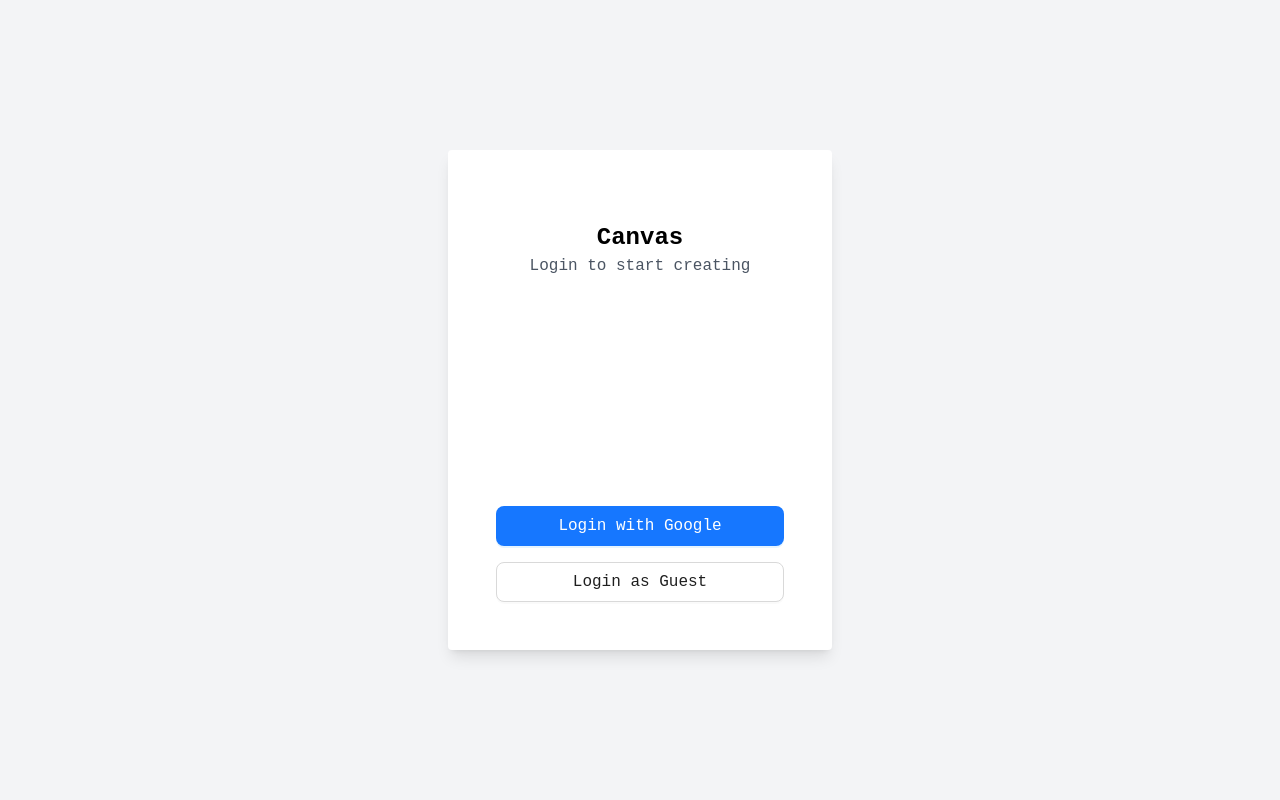
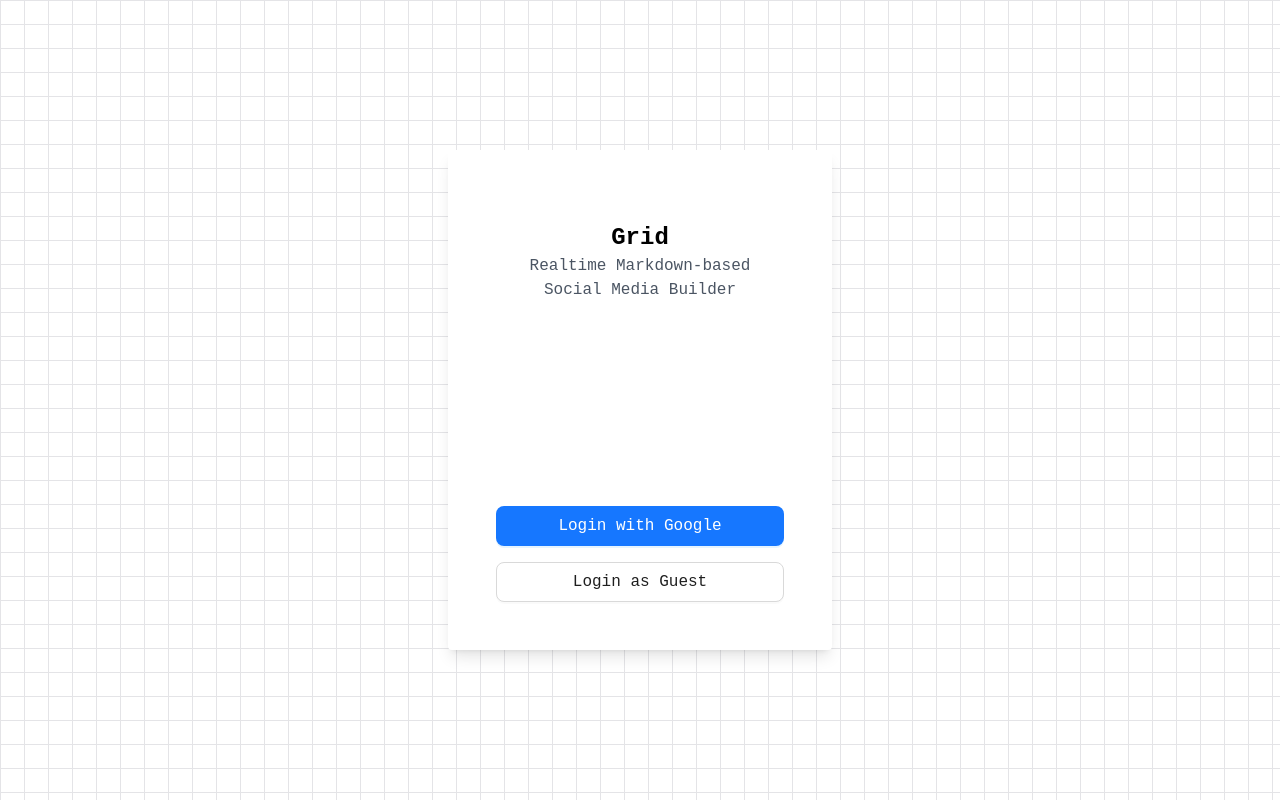
Before and after one commit to 318097/canvas, a React (Create React App) app: page /auth in a window 1280 px wide. Built offline with nearby package versions, Linux system fonts and the light colour scheme; no server answers.

Commit message:
Renamed to Grid and added grid bg

```diff
--- a/public/index.html
+++ b/public/index.html
@@ -28,7 +28,7 @@
       work correctly both with client-side routing and a non-root public URL.
       Learn how to configure a non-root public URL by running `npm run build`.
     -->
-    <title>Canvas</title>
+    <title>Grid</title>
   </head>
   <body>
     <noscript>You need to enable JavaScript to run this app.</noscript>
--- a/src/components/Auth.js
+++ b/src/components/Auth.js
@@ -8,6 +8,7 @@ import {
 import { useNavigate } from "react-router";
 import { Button } from "antd";
 import { validateUserInFireDb } from "../firebase";
+import config from "../config";
 
 const Auth = () => {
   const navigate = useNavigate();
@@ -45,13 +46,13 @@ const Auth = () => {
   };
 
   return (
-    <div className="flex justify-center items-center h-screen bg-gray-100">
+    <div className="flex justify-center items-center h-screen grid-bg">
       <div className="w-96 h-[500px] p-12 bg-white shadow-lg rounded flex flex-col items-center justify-center">
         <div className="grow flex flex-col items-center pt-6">
-          <h1 className="text-2xl font-bold">Canvas</h1>
-          <p className="text-gray-600 mb-6">Login to start creating</p>
+          <h1 className="text-2xl font-bold">{config.appName}</h1>
+          <p className="text-gray-600 mb-6 text-center">{config.tagline}</p>
         </div>
-        <div className="flex flex-col items-stretch justify-center w-full gap-4">
+        <div className="flex flex-col items-stretch justify-center w-full gap-4 ">
           <Button
             disabled={loading}
             loading={loading}
--- a/src/components/Canvas.js
+++ b/src/components/Canvas.js
@@ -26,7 +26,7 @@ const Canvas = ({
 
   const grouppedTemplates = Object.entries(_.groupBy(templates, "groupId"));
 
-  const canvasContainerClasses = `h-full p-4 bg-white overflow-auto flex-auto flex gap-8 ${
+  const canvasContainerClasses = `h-full p-4 bg-white overflow-auto flex-auto grid-bg flex gap-8 ${
     view === "col"
       ? "flex-col items-center justify-start"
       : "flex-wrap items-start justify-start"
--- a/src/components/Mainbar.js
+++ b/src/components/Mainbar.js
@@ -13,7 +13,7 @@ import {
   Tag,
   Carousel,
 } from "antd";
-import { POST_VARIANTS } from "../config";
+import config, { POST_VARIANTS } from "../config";
 import { generateTemplate } from "../helpers";
 import {
   ColumnHeightOutlined,
@@ -52,9 +52,9 @@ const Mainbar = ({ handleDownload }) => {
     <div className="flex flex-col gap-2 bg-gray-50 border border-r-gray-200 p-2 w-[280px] shrink-0 h-full overflow-auto">
       <div className="py-3 flex items-start justify-between">
         <div>
-          <h3 className="text-gray-600 font-bold truncate">Canvas</h3>
-          <p className="text-xs text-gray-400 truncate">
-            Live social media builder
+          <h3 className="text-gray-600 font-bold truncate">{config.appName}</h3>
+          <p className="text-xs text-gray-400 truncate whitespace-break-spaces">
+            {config.tagline}
           </p>
         </div>
         <Popover
@@ -82,6 +82,7 @@ const Mainbar = ({ handleDownload }) => {
               backgroundColor: "#fde3cf",
               color: "#f56a00",
               cursor: "pointer",
+              flexShrink: 0,
             }}
           >
             {userName?.charAt(0)?.toUpperCase()}
--- a/src/components/Raw.scss
+++ b/src/components/Raw.scss
@@ -88,3 +88,7 @@ pre {
 .ant-progress-outer {
   position: absolute;
 }
+
+.grid-bg {
+  @apply inset-0 [background-size:24px_24px] [background-image:linear-gradient(to_right,#e4e4e7_1px,transparent_1px),linear-gradient(to_bottom,#e4e4e7_1px,transparent_1px)] dark:[background-image:linear-gradient(to_right,#262626_1px,transparent_1px),linear-gradient(to_bottom,#262626_1px,transparent_1px)];
+}
--- a/src/config.js
+++ b/src/config.js
@@ -17,9 +17,9 @@ const config = {
     FIREBASE_APP_ID,
     FIREBASE_MEASUREMENT_ID,
   },
-  appId: "CANVAS",
-  appName: "Canvas",
-  tagline: "<app_tagline>",
+  appId: "GRID",
+  appName: "Grid",
+  tagline: "Realtime Markdown-based Social Media Builder",
   sponser: "https://www.buymeacoffee.com/mehullakhanpal",
 };
 
--- a/src/store.js
+++ b/src/store.js
@@ -7,39 +7,20 @@ import { getAuth, signOut } from "firebase/auth";
 import _ from "lodash";
 import shortid from "shortid";
 import dayjs from "dayjs";
-import { thunk as thunkMiddleware } from "redux-thunk";
 
 const INITIAL_DATA = {
   title: "Welcome to the `Markdown`-based Social Media Post Generator  ",
   content: `
 ## Features
 - **Markdown Support**: Write your content in Markdown format for easy formatting.
+- **Auto Layout**: Entire layout is centered. No need to manually position.
 - **Template Generation**: Automatically generate templates for different platforms.
-- **Multi-page Support**: Create multi-page or listicle-style posts effortlessly.
+- **Multi-page Posts** To create multi-page posts, use \` &lt; page &gt; \` to separate pages in your content.
+- **Listicle Posts** For listicle-style posts, use line breaks to separate items.
+- **Theming & Variants** Create variants for tags (strong, code, etc) or save the entire page as a theme.
+- **Export** Hassle free export.
 
 <br>
-
-## Getting Started
-1. **Set Your Title** Use the \`title\` field to define the main heading of your post.
-2. **Write Your Content** Add your content in the \`content\` field. You can use Markdown syntax for formatting.
-3. **Add Branding** Use the \`brand\` field to include your brand name or tagline.
-
-<page>
-
-## Advanced Usage
-**Multi-page Posts** To create multi-page posts, use \` &lt; page &gt; \` to separate pages in your content.
-**Listicle Posts** For listicle-style posts, use line breaks to separate items.
-
-<br>
-
-## Tips for Best Results
-- Keep your content concise and engaging.
-- Use headings (\`#\`, \`##\`, etc.) to structure your content.
-- Preview your post to ensure proper formatting.
-
-<br>
-
-[Markdown Guide](https://www.markdownguide.org/)
 
 Happy Posting! 🎉
 `,
```
Also changed, not shown: 1 other file (tests, documents, lock files or other folders).
